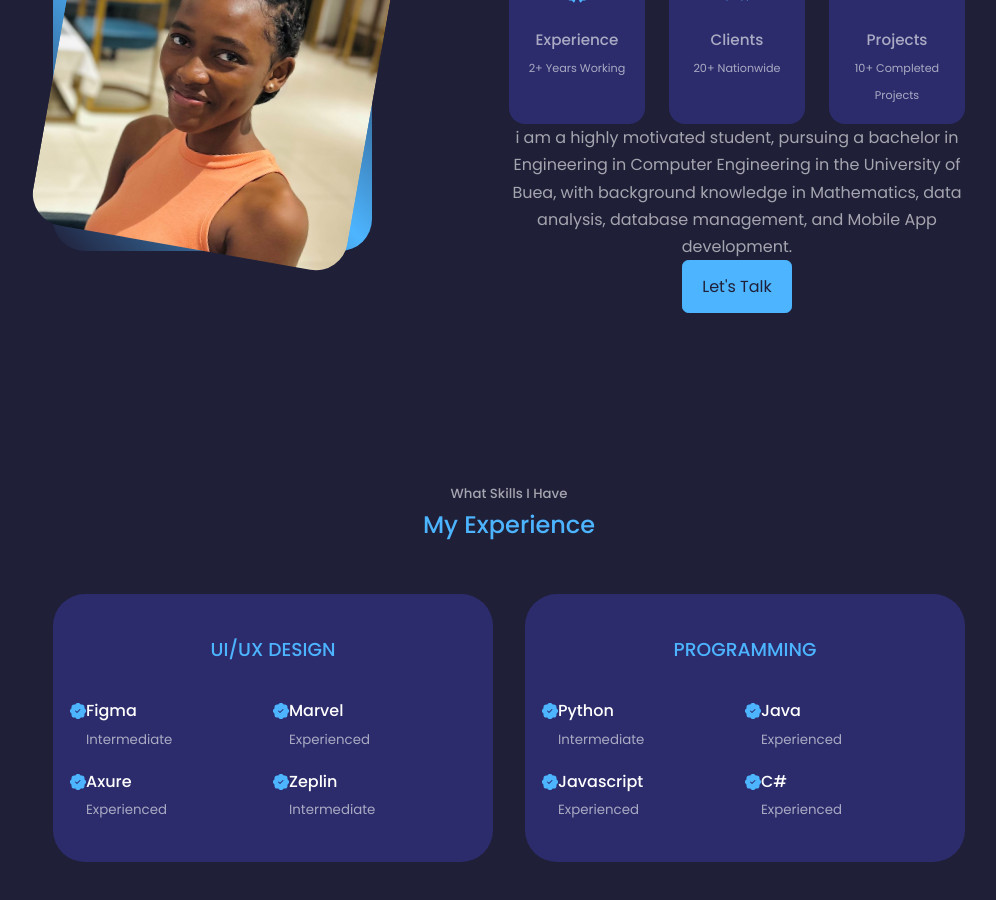
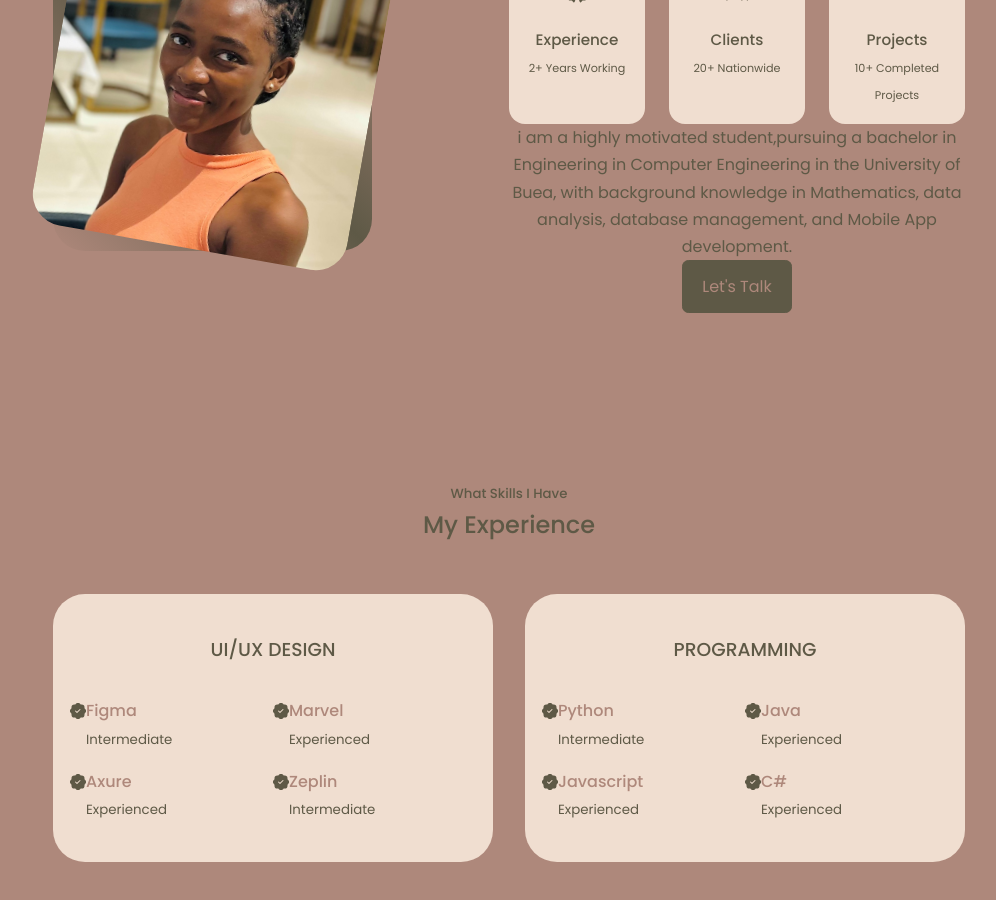
Before and after one commit to teresb/Myportfolio, a React (Create React App) app: page / in a window 1280 px wide. Shown: the part 1620-2520 px from the top of the page, without its empty margins (131-1127 px from the left). Built offline with nearby package versions, Linux system fonts and the light colour scheme.

Commit message:
updated css files

```diff
--- a/src/components/About/About.css
+++ b/src/components/About/About.css
@@ -47,11 +47,6 @@
     transition: var(--transition);
 }
 
-.about__card:hover{
-    background: transparent;
-    border-color: var(--color-primary-variant);
-    cursor: default;
-}
 
 .about__icon{
     color: var(--color-primary);
--- a/src/components/Contact/Contact.css
+++ b/src/components/Contact/Contact.css
@@ -20,10 +20,6 @@
     transition: var(--transition);
 }
 
-.contact__option:hover {
-    background: transparent;
-    border-color: var(--color-primary-variant);
-}
 
 .contact__option-icon {
     font-size: 1rem;
--- a/src/components/Experience/experience.css
+++ b/src/components/Experience/experience.css
@@ -12,11 +12,6 @@
     transition: var(--transition);
 }
 
-.experience__container>div:hover {
-    background: transparent;
-    border-color: var(--color-primary-variant);
-    cursor: default;
-}
 
 .experience__container>div h3 {
     text-align: center;
@@ -29,6 +24,7 @@
     grid-template-columns: 1fr 1fr;
     row-gap: 1rem;
     text-align: left;
+    color: var(--color-bg);
 }
 
 .experience__details {
--- a/src/components/Portfolio/portfolio.css
+++ b/src/components/Portfolio/portfolio.css
@@ -12,11 +12,6 @@
     transition: var(--transition);
     height: 15rem;
     width: 15rem;
-}
-
-.portfolio__item:hover {
-    border-color: var(--color-primary-variant);
-    background: transparent;
 }
 
 .portfolio__item-image {
--- a/src/components/Services/services.css
+++ b/src/components/Services/services.css
@@ -12,11 +12,7 @@
     transition: var(--transition);
 }
 
-.service:hover {
-    background: transparent;
-    border-color: var(--color-primary-variant);
-    cursor: default;
-}
+
 
 .service__head {
     background: var(--color-primary);
@@ -48,6 +44,7 @@
 
 .service__list p {
     font-size: 0.7rem;
+    color: var(--color-primary);
     text-align: left;
 }
 
--- a/src/components/Testimonial/testimonial.css
+++ b/src/components/Testimonial/testimonial.css
@@ -31,7 +31,7 @@
 }
 
 .swiper-button-next .swiper-button-prev .swiper-button-disabled {
-    color: var(--color-primary);
+    background-color: red;
 }
 
 /*############# MEDIA QUERIES (MEDIUM DEVICES) ########### */
--- a/src/index.css
+++ b/src/index.css
@@ -9,12 +9,12 @@ box-sizing: border-box;
 list-style: none;
 text-decoration: none; }
 :root{
---color-bg:#1f1f38;
---color-bg-variant:#2c2c6c;
---color-primary:#4db5ff;
---color-primary-variant:rgba(77, 181, 255, 0.4);
---color-white:#fff;
---color-light:rgba(255,255,255, 0.6);
+--color-bg: #ae887b;
+--color-bg-variant:#f0ded0;
+--color-primary:#5e5946;
+--color-primary-variant:#c3c1ab;
+--color:#d9bfb1;
+--color-light:#5e5946;
 --container-width-lg:75%; /*size of the container we are going to use on different*/
 --container-width-md:86%;/*screen size*/
 --container-width-sm:90%;
@@ -27,7 +27,7 @@ display:none
 body {
 font-family: 'Poppins', sans-serif;
 background: var(--color-bg);
-color: var(--color-white);
+color: var(--color);
 line-height: 1.7; }
 .container{
 width: var(--container-width-lg);
@@ -53,7 +53,7 @@ color: var(--color-primary);
 transition: var(--transition);
 }
 a:hover{
-color: var(--color-white);
+color: var(--color);
 }
 .btn{
 width: max-content;
@@ -66,7 +66,7 @@ border: 1px solid var(--color-primary);
 transition: var(--transition);
 }
 .btn:hover{
-background:var(--color-white);
+background:var(--color);
 color: var(--color-bg);
 border-color: transparent; }
 .btn-primary{
```
Also changed, not shown: src/components/About/About.jsx (+7 -5 lines).
